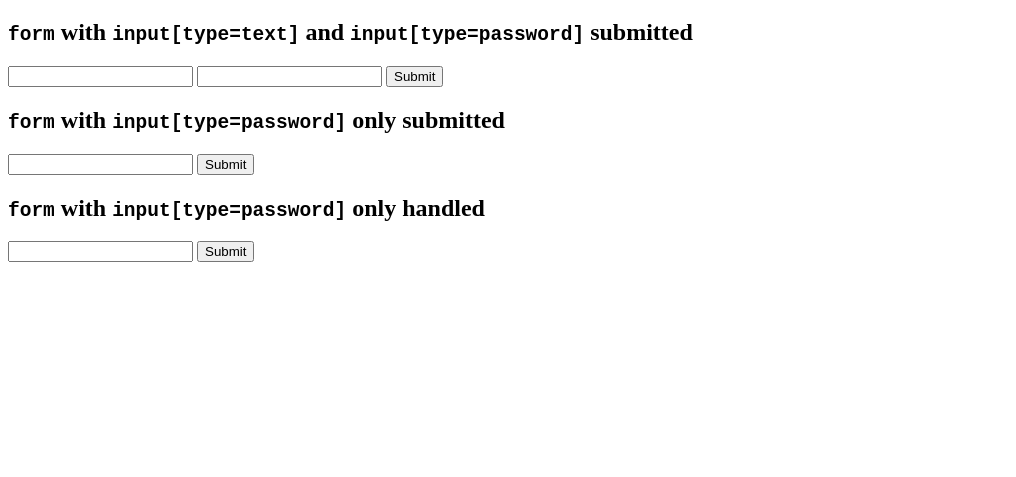
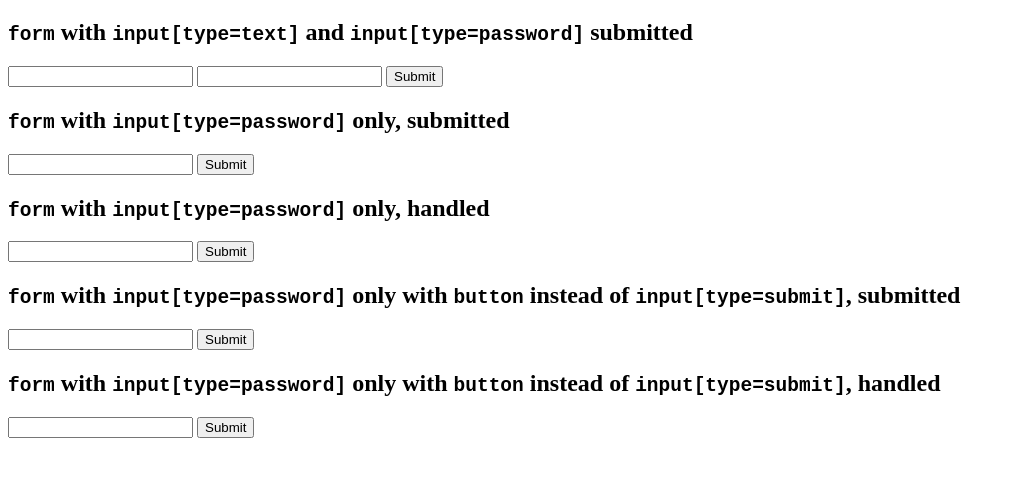
Before and after one commit to TomasHubelbauer/web-remember-credentials, a plain HTML site: page index.html in a window 1280 px wide. Shown: the part 61-538 px from the top of the page, without its empty margins (0-1016 px from the left). Drawn offline with Linux system fonts and the light colour scheme.

Commit message:
Test out with button instead of input[type=submit]

```diff
--- a/index.html
+++ b/index.html
@@ -13,15 +13,25 @@
       <input type="password" />
       <input type="submit" />
     </form>
-    <h2><code>form</code> with <code>input[type=password]</code> only submitted</h2>
+    <h2><code>form</code> with <code>input[type=password]</code> only, submitted</h2>
     <form>
       <input type="password" />
       <input type="submit" />
     </form>
-    <h2><code>form</code> with <code>input[type=password]</code> only handled</h2>
-    <form id="authForm">
+    <h2><code>form</code> with <code>input[type=password]</code> only, handled</h2>
+    <form class="authForm">
       <input type="password" />
       <input type="submit" />
     </form>
+    <h2><code>form</code> with <code>input[type=password]</code> only with <code>button</code> instead of <code>input[type=submit]</code>, submitted</h2>
+    <form>
+      <input type="password" />
+      <button>Submit</button>
+    </form>
+    <h2><code>form</code> with <code>input[type=password]</code> only with <code>button</code> instead of <code>input[type=submit]</code>, handled</h2>
+    <form class="authForm">
+      <input type="password" />
+      <button>Submit</button>
+    </form>
   </body>
 </html>
--- a/index.js
+++ b/index.js
@@ -1,6 +1,8 @@
 window.addEventListener('load', () => {
-  const authForm = document.getElementById('authForm');
-  authForm.addEventListener('submit', () => {
-    event.preventDefault();
-  });
+  const authForms = document.querySelectorAll('.authForm');
+  for (const authForm of authForms) {
+    authForm.addEventListener('submit', () => {
+      event.preventDefault();
+    });
+  }
 });
```
Also changed, not shown: 1 other file.
